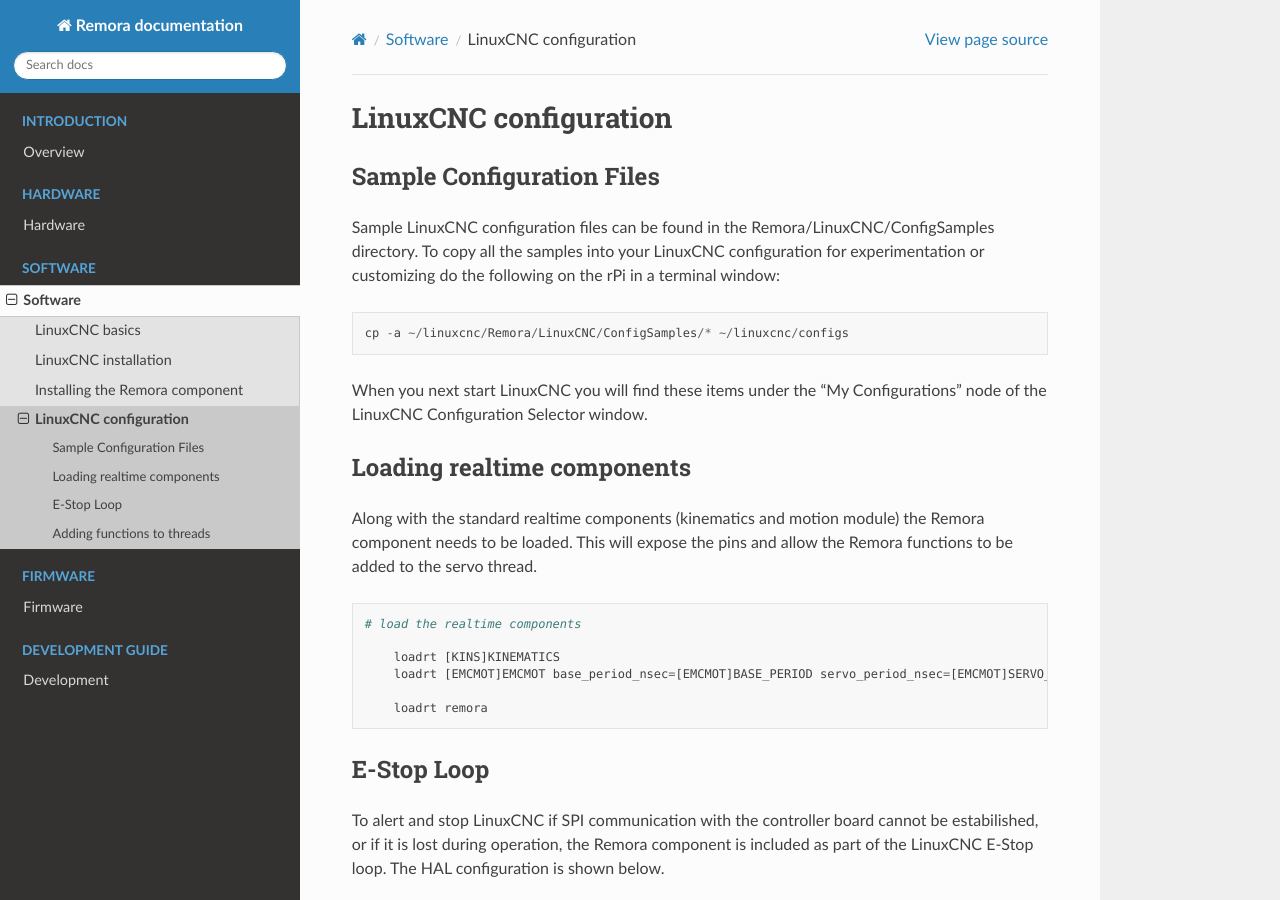
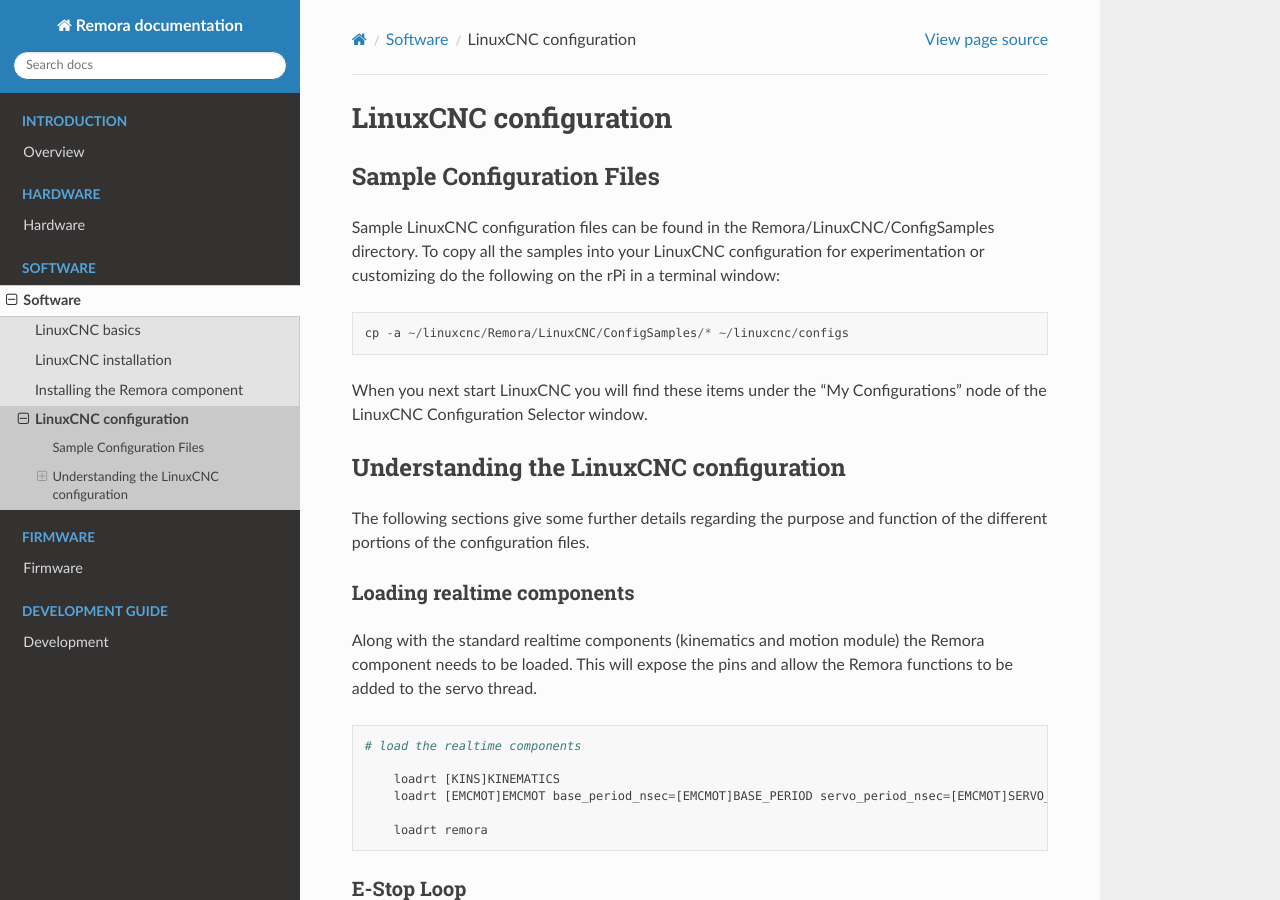
Before and after one commit to scottalford75/Remora-docs, a Sphinx documentation site: the page built from docs/source/software/linuxcnc-config.rst, in a window 1280 px wide and 900 px high. Built offline with Sphinx 7.4.7 and the Read the Docs theme 2.0.0, drawn with Linux system fonts in a browser that asks for light colours.

Commit message:
Docs update

```diff
--- a/docs/source/software/linuxcnc-config.rst
+++ b/docs/source/software/linuxcnc-config.rst
@@ -13,8 +13,14 @@
 When you next start LinuxCNC you will find these items under the "My Configurations" node of the LinuxCNC Configuration Selector window.
 
 
+Understanding the LinuxCNC configuration
+----------------------------------------
+
+The following sections give some further details regarding the purpose and function of the different portions of the configuration files.
+
+
 Loading realtime components
----------------------------
+~~~~~~~~~~~~~~~~~~~~~~~~~~~
 
 Along with the standard realtime components (kinematics and motion module) the Remora component needs to be loaded. This will expose the pins and allow the Remora functions to be added to the servo thread.
 
@@ -30,7 +36,7 @@
 
 
 E-Stop Loop
------------
+~~~~~~~~~~~
 
 To alert and stop LinuxCNC if SPI communication with the controller board cannot be estabilished, or if it is lost during operation, the Remora component is included as part of the LinuxCNC E-Stop loop. The HAL configuration is shown below.
 
@@ -50,7 +56,7 @@
 
 
 Adding functions to threads
----------------------------
+~~~~~~~~~~~~~~~~~~~~~~~~~~~
 
 The servo thread is used to communicate with the controller board and perform motion calculations. Functions are added in the order of execution. Firstly data is read from the controller board *(remora.read)*, motion is then computed, stepper frequencies are calculated *(remora.update-freq)* and then the data is written to the controller board *(remora.write)*.
 
```
